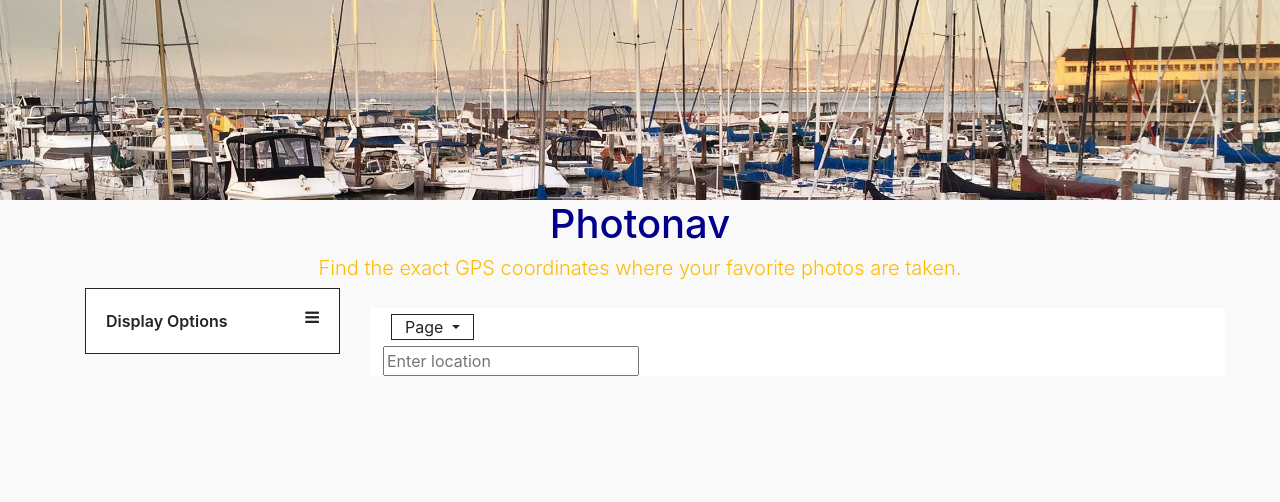
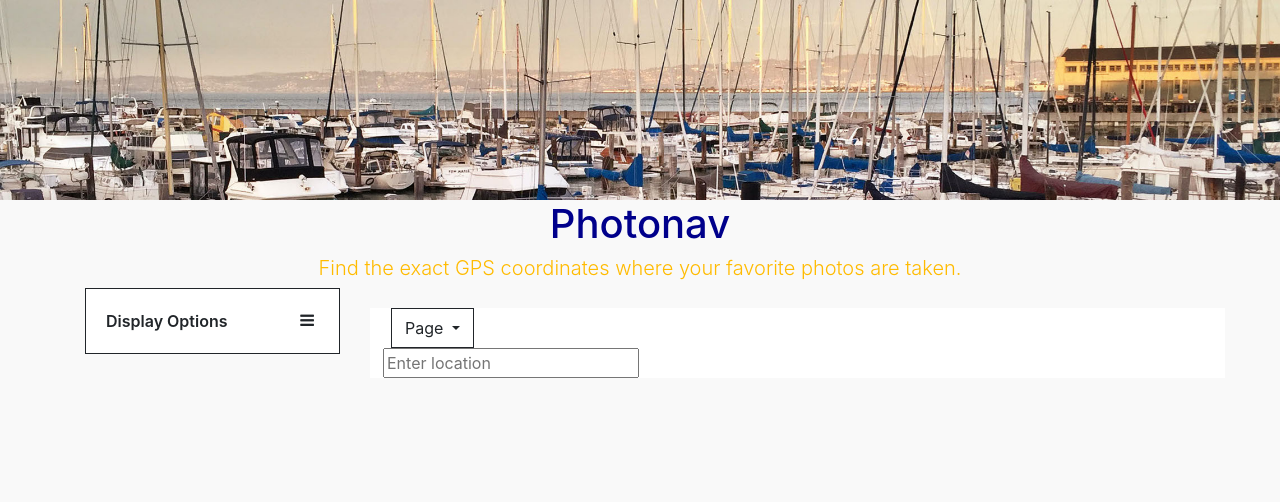
Before and after one commit to desaicheng/Photonav, a Django app: page / in a window 1280 px wide. Shown: the top 502 px of the page. Run offline with Django 3.2, Linux system fonts and the light colour scheme; some libraries are stand-ins or nearby versions.

Commit message:
fixing some styling

```diff
--- a/static/css/homeCss.css
+++ b/static/css/homeCss.css
@@ -16,8 +16,8 @@ body{
 #change-page-dropdown{
     border:solid;
     border-width:1px;
-    padding-bottom: 4px;
     margin-left:8px;
+    display:inline-block;
 }
 div.scrollmenu {
     overflow: auto;
@@ -78,6 +78,9 @@ div.scrollmenu > div {
     padding: 20px;
     font-size: 35px;
 }
+#location-field > #location-form{
+    display:inline-block;
+}
 .modal{
     overflow:auto;
 }
@@ -110,9 +113,12 @@ div.scrollmenu > div {
     cursor: pointer;
     font-weight: 600;
 }
+#options-toggle{
+    position:relative;
+}
 #options-toggle > .fa-bars{
     position:absolute;
-    right:20px;
+    right:10px;
 }
 #page-navigator{
     display: inline-flex;
@@ -144,7 +150,7 @@ div.scrollmenu > div {
     margin-left:10%;
 }
 /* when window size is large */
-@media only screen and (min-width: 600px) {
+@media only screen and (min-width: 514px) {
     .card {
       height:300px;
     }
@@ -159,6 +165,10 @@ div.scrollmenu > div {
         position: sticky;
         top:20px;
     }
+    #options-toggle > .fa-bars{
+        bottom:5px;
+        right:5px;
+    }
     #page-navigator{
         max-width: 150px;
     }
@@ -169,7 +179,7 @@ div.scrollmenu > div {
     }
   }
 /* when window size is small */
-@media only screen and (max-width: 600px) {
+@media only screen and (max-width: 514px) {
     .card-container {
         padding-left: 0px;
         padding-right: 0px;
@@ -177,6 +187,9 @@ div.scrollmenu > div {
     #cards{
         margin-left: 0px;
         margin-right: 0px;
+    }
+    #options-toggle > .fa-bars{
+        bottom: 5.8px;
     }
     main{
         padding-left: 0px;
--- a/templates/displayOptions.html
+++ b/templates/displayOptions.html
@@ -1,7 +1,8 @@
 <aside id="options-bar-container" class="col-lg-3 col-md-3">
     <div id="options-bar">
         <div id="options-toggle" data-toggle="collapse" data-target="#display-options" aria-controls="collapseFilters"
-            aria-expanded="true">Display Options
+            aria-expanded="true">
+            Display Options
             <i class="fa fa-bars"></i>
         </div>
         <div id="display-options" class="collapse">
--- a/templates/home.html
+++ b/templates/home.html
@@ -131,9 +131,6 @@
                       </a>
                       <div class="card-body" style="height:30%;text-align:center;">
                         <h5 class="card-title">{{neighborhood}}
-                            <a type="button" class="MainNavText" data-toggle="modal" href="#landmark-modal" data-landmark="{{neighborhood}}">
-                            Info
-                            </a>
                         </h5>
                         <h6 class="card-subtitle mb-2 text-muted">{{formatNumber distanceAway}} Miles Away</h6>
                       </div>
--- a/templates/topBar.html
+++ b/templates/topBar.html
@@ -18,7 +18,7 @@
     </form>
 </div> -->
 <span id="locationField">
-    <form onsubmit="return searchAddress()">
+    <form id="location-form" onsubmit="return searchAddress()">
         <input id="autocomplete" placeholder="Enter location" type="text" />
         <input type="submit" style="display: none">
         {%csrf_token%}
```
